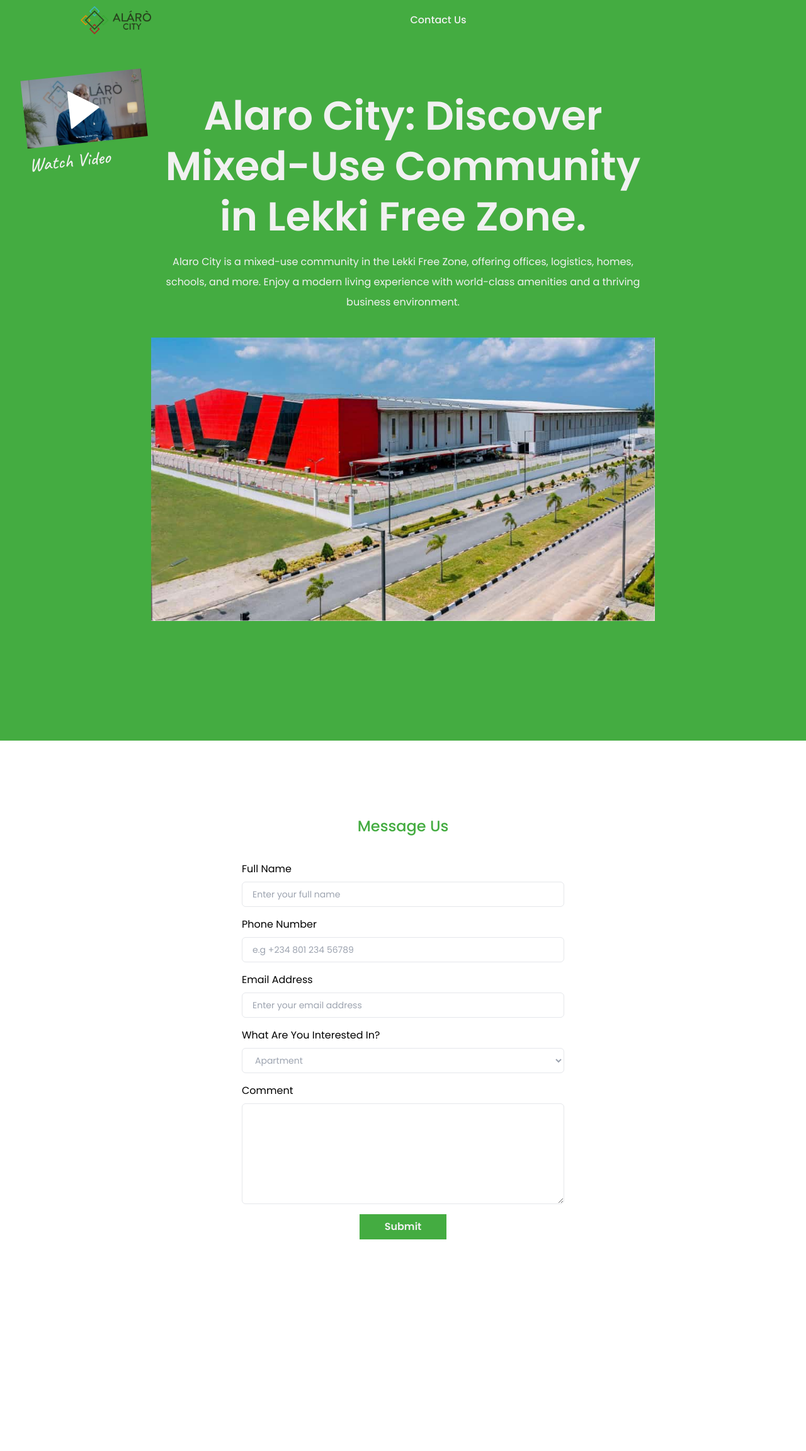
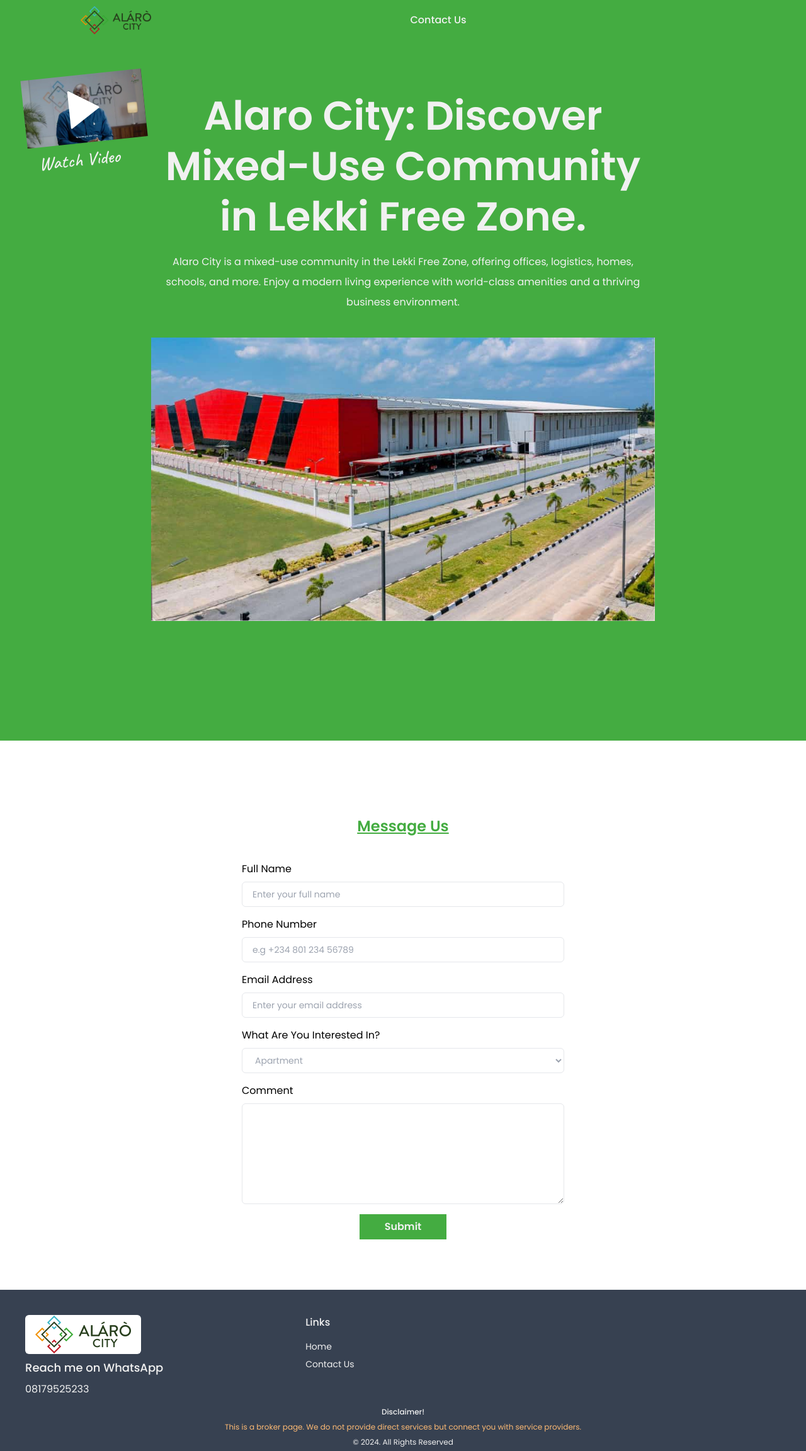
Before and after one commit to calebchris000/Alaro-City, a Svelte app: page / in a window 1280 px wide. Shown: the whole page at 63% size. Before the commit the page ends 2048 px from the top, so only its background shows below. Built offline with nearby package versions, Linux system fonts and the light colour scheme.

Commit message:
COmplete desktop

```diff
--- a/package.json
+++ b/package.json
@@ -4,7 +4,7 @@
   "version": "0.0.0",
   "type": "module",
   "scripts": {
-    "dev": "vite",
+    "dev": "vite --host",
     "build": "vite build",
     "preview": "vite preview",
     "check": "svelte-check --tsconfig ./tsconfig.json && tsc -p tsconfig.node.json"
--- a/src/components/contact.svelte
+++ b/src/components/contact.svelte
@@ -5,7 +5,7 @@
     id="contact"
     class="w-full bg-white mt-10 p-20 flex flex-col gap-10 items-center"
 >
-    <h1 class="text-2xl font-medium text-secondary">Message Us</h1>
+    <h1 class="text-2xl font-semibold text-secondary underline">Message Us</h1>
 
     <form class="form" action="post">
         <div class="form_item">
--- /dev/null
+++ b/src/components/footer.svelte
@@ -0,0 +1,33 @@
+<script lang="ts">
+    import logo from "../assets/logo.png";
+</script>
+
+<section
+    class="w-full bg-gray-700 h-64 flex flex-col gap-4 justify-between p-10 pb-4 text-primary"
+>
+    <div class="flex justify-between">
+        <div>
+            <img class="bg-white rounded-md px-4" src={logo} alt="" />
+            <h2 class="text-lg font-medium my-2">Reach me on WhatsApp</h2>
+            <a href="tel:08179525233">08179525233</a>
+        </div>
+        <div class="flex flex-col gap-4">
+            <p class="font-medium">Links</p>
+            <div class="flex flex-col gap-2 text-sm">
+                <a href="#home">Home</a>
+                <a href="#contact">Contact Us</a>
+            </div>
+        </div>
+        <div></div>
+        <div></div>
+        <div></div>
+    </div>
+    <div class="w-fit mx-auto space-y-2">
+        <p class="text-xs text-center font-medium">Disclaimer!</p>
+        <p class="text-xs text-orange-300">
+            This is a broker page. We do not provide direct services but connect
+            you with service providers.
+        </p>
+        <p class="text-xs text-center">© 2024. All Rights Reserved</p>
+    </div>
+</section>
--- a/src/components/hero.svelte
+++ b/src/components/hero.svelte
@@ -3,9 +3,13 @@
     import Play from "../assets/play.svelte";
     import video_shot from "../assets/video_shot.png";
     import Swiper from "./swiper.svelte";
+
+    $: show_video_popup = false;
+    let video_element: HTMLVideoElement;
 </script>
 
 <section
+    id="home"
     class="bg-secondary h-max py-20 relative w-full flex flex-col justify-between pt-20 gap-10 px-32"
 >
     <div class="w-[50rem] mx-auto space-y-4">
@@ -21,8 +25,12 @@
             environment.
         </p>
 
-        <div
-            class="absolute video_holder hover:scale-[1.2] hover:rotate-0 transition-all left-10 top-10 -rotate-6 text-2xl w-40 space-y-2"
+        <button
+            type="button"
+            on:click={() => {
+                show_video_popup = !show_video_popup;
+            }}
+            class="absolute video_holder hover:scale-[1.2] hover:rotate-0 cursor-pointer transition-all left-10 top-10 -rotate-6 text-2xl w-40 space-y-2"
         >
             <span class="w-[12rem] block bg-gray-200 relative">
                 <img class="w-full" src={video_shot} alt="" />
@@ -33,10 +41,34 @@
             <p class="font-medium text-3xl text-primary select-none">
                 Watch Video
             </p>
-        </div>
+        </button>
     </div>
     <div class="w-[50rem] mx-auto h-[70vh] overflow-hidden">
         <Swiper />
+    </div>
+
+    <div
+        style="opacity: {show_video_popup
+            ? '1'
+            : '0'}; pointer-events: {show_video_popup ? 'all' : 'none'}"
+        class="fixed h-full w-full transition-all inset-0 z-50 flex items-center justify-center overflow-hidden"
+    >
+        <div
+            role="button"
+            on:click={() => {
+                show_video_popup = false;
+                video_element.pause();
+            }}
+            class="absolute inset-0 blur"
+        ></div>
+        <div class="w-[60vw] overflow-hidden h-fit bg-white rounded-lg z-50">
+            <video
+                bind:this={video_element}
+                controls
+                class="w-full"
+                src={video_intro}
+            ></video>
+        </div>
     </div>
 </section>
 
@@ -44,4 +76,10 @@
     .video_holder {
         font-family: "Caveat", cursive;
     }
+
+    .blur {
+        background: rgba(255, 255, 255, 0.2);
+        backdrop-filter: blur(7.1px);
+        -webkit-backdrop-filter: blur(7.1px);
+    }
 </style>
--- a/src/pages/landing.svelte
+++ b/src/pages/landing.svelte
@@ -1,5 +1,6 @@
 <script lang="ts">
     import Contact from "../components/contact.svelte";
+    import Footer from "../components/footer.svelte";
     import Hero from "../components/hero.svelte";
     import Navbar from "../components/navbar.svelte";
 </script>
@@ -8,4 +9,5 @@
     <Navbar />
     <Hero />
     <Contact />
+    <Footer />
 </main>
```
